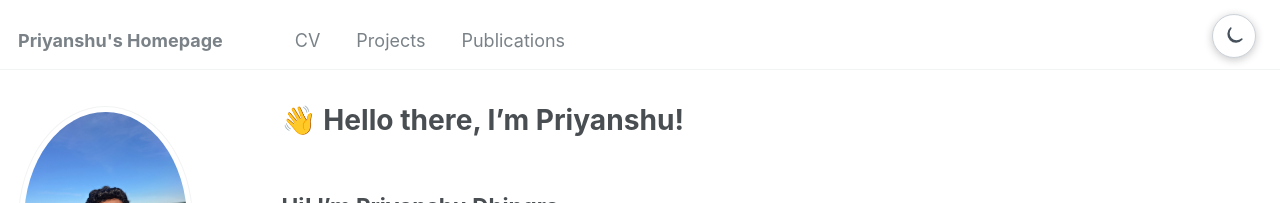
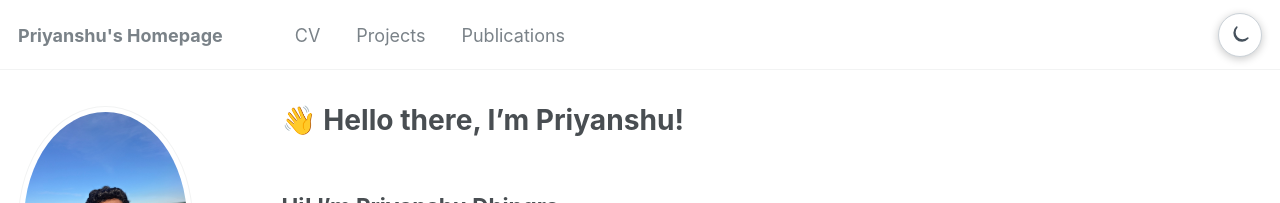
Before and after one commit to PriyanshuDhingra/priyanshudhingra.github.io, a Jekyll site: the page built from _pages/about.md, in a window 1280 px wide. Shown: the top 203 px of the page. Built offline with Jekyll 4.4.1, drawn with Linux system fonts in a browser that asks for light colours; some web fonts are replaced.

Commit message:
Align theme toggle with centered header controls

```diff
--- a/_includes/head.html
+++ b/_includes/head.html
@@ -29,15 +29,20 @@
 
 <!-- For all browsers -->
 
-<link rel="stylesheet" href="{{ base_path }}/assets/css/main.css?v=theme-toggle-20261017-2">
+<link rel="stylesheet" href="{{ base_path }}/assets/css/main.css?v=theme-toggle-20261017-3">
 
 <style>
   /* Keep the mode switch visible even if a cached compiled stylesheet is served. */
+  .masthead__inner-wrap { height: 70px; padding-top: 0; padding-bottom: 0; }
+  .masthead__menu { display: flex; align-items: center; gap: 16px; height: 100%; padding-right: 0; }
+  #site-nav { flex: 1 1 0%; min-width: 0; }
   #theme-toggle {
-    position: fixed !important;
-    z-index: 2147483647 !important;
-    top: 14px !important;
-    right: 24px !important;
+    position: relative !important;
+    z-index: 1 !important;
+    top: auto !important;
+    right: auto !important;
+    flex: 0 0 44px !important;
+    margin: 0 !important;
     display: grid !important;
     width: 44px !important;
     height: 44px !important;
@@ -79,9 +84,6 @@
   :root[data-theme="dark"] #theme-toggle .theme-toggle__moon { display: none !important; }
 
   @media (max-width: 600px) {
-    /* Reserve a separate slot so navigation measures only the space it can use. */
-    .masthead__menu { padding-right: 64px; }
-    #site-nav { min-width: 0; }
     #site-nav .masthead__menu-item--lg { padding-right: 0; }
     #site-nav .masthead__menu-item--lg a {
       max-width: calc(100vw - 180px);
@@ -90,7 +92,6 @@
       text-overflow: ellipsis;
       white-space: nowrap;
     }
-    #theme-toggle { top: 10px !important; right: 12px !important; }
   }
 </style>
 
--- a/_includes/masthead.html
+++ b/_includes/masthead.html
@@ -18,6 +18,15 @@
         </ul>
         <ul class="hidden-links hidden"></ul>
       </nav>
+      <button id="theme-toggle" class="theme-toggle" type="button" aria-label="Switch color theme" aria-pressed="false" title="Switch color theme">
+        <svg class="theme-toggle__icon theme-toggle__sun" viewBox="0 0 24 24" aria-hidden="true" focusable="false">
+          <circle cx="12" cy="12" r="4"></circle>
+          <path d="M12 2v2m0 16v2M4.93 4.93l1.42 1.42m11.3 11.3 1.42 1.42M2 12h2m16 0h2M4.93 19.07l1.42-1.42m11.3-11.3 1.42-1.42"></path>
+        </svg>
+        <svg class="theme-toggle__icon theme-toggle__moon" viewBox="0 0 24 24" aria-hidden="true" focusable="false">
+          <path d="M20.5 15.5A8.5 8.5 0 0 1 8.5 3.5 8.5 8.5 0 1 0 20.5 15.5Z"></path>
+        </svg>
+      </button>
     </div>
   </div>
 </div>
--- a/_layouts/default.html
+++ b/_layouts/default.html
@@ -14,15 +14,6 @@ layout: compress
   <body>
 
     {% include browser-upgrade.html %}
-    <button id="theme-toggle" class="theme-toggle" type="button" aria-label="Switch to light mode" aria-pressed="true" title="Switch color theme">
-      <svg class="theme-toggle__icon theme-toggle__sun" viewBox="0 0 24 24" aria-hidden="true" focusable="false">
-        <circle cx="12" cy="12" r="4"></circle>
-        <path d="M12 2v2m0 16v2M4.93 4.93l1.42 1.42m11.3 11.3 1.42 1.42M2 12h2m16 0h2M4.93 19.07l1.42-1.42m11.3-11.3 1.42-1.42"></path>
-      </svg>
-      <svg class="theme-toggle__icon theme-toggle__moon" viewBox="0 0 24 24" aria-hidden="true" focusable="false">
-        <path d="M20.5 15.5A8.5 8.5 0 0 1 8.5 3.5 8.5 8.5 0 1 0 20.5 15.5Z"></path>
-      </svg>
-    </button>
     {% include masthead.html %}
 
     {{ content }}
--- a/_sass/_dark-mode.scss
+++ b/_sass/_dark-mode.scss
@@ -162,14 +162,30 @@ html[data-theme="dark"] {
   .pagination--pager { border-color: var(--theme-border); }
 }
 
+.masthead__inner-wrap {
+  height: $masthead-height;
+  padding-top: 0;
+  padding-bottom: 0;
+}
+
+.masthead__menu {
+  display: flex;
+  align-items: center;
+  gap: 16px;
+  height: 100%;
+  padding-right: 0;
+}
+
+#site-nav { flex: 1 1 0%; min-width: 0; }
+
 .theme-toggle {
-  position: fixed;
-  z-index: 1000;
-  top: 14px;
-  right: 24px;
+  position: relative;
+  z-index: 1;
+  flex: 0 0 44px;
+  margin: 0;
   display: grid;
-  width: 42px;
-  height: 42px;
+  width: 44px;
+  height: 44px;
   place-items: center;
   padding: 0;
   color: #4c5965;
@@ -193,7 +209,8 @@ html[data-theme="dark"] {
     stroke-width: 1.8;
   }
 
-  .theme-toggle__moon { display: none; }
+  .theme-toggle__sun { display: none; }
+  .theme-toggle__moon { display: block; }
 }
 
 :root[data-theme="dark"] .theme-toggle {
@@ -206,8 +223,6 @@ html[data-theme="dark"] {
 }
 
 @media (max-width: 600px) {
-  .masthead__menu { padding-right: 64px; }
-  #site-nav { min-width: 0; }
   #site-nav .masthead__menu-item--lg { padding-right: 0; }
   #site-nav .masthead__menu-item--lg a {
     max-width: calc(100vw - 180px);
@@ -216,7 +231,6 @@ html[data-theme="dark"] {
     text-overflow: ellipsis;
     white-space: nowrap;
   }
-  .theme-toggle { top: 10px; right: 12px; width: 44px; height: 44px; }
 }
 
 @media (prefers-reduced-motion: no-preference) {
```
